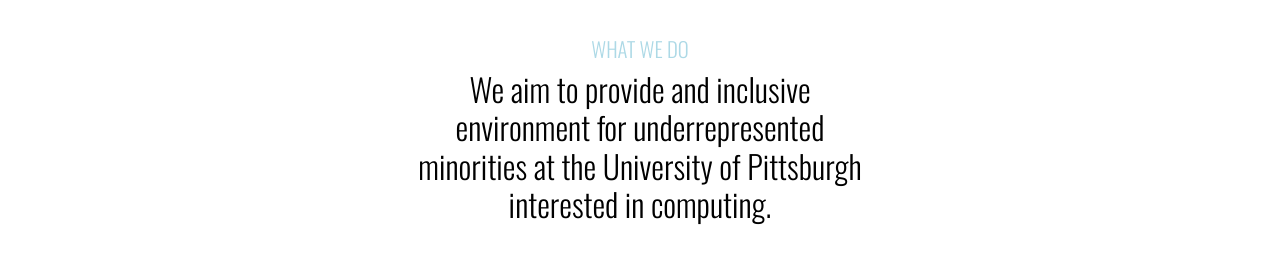
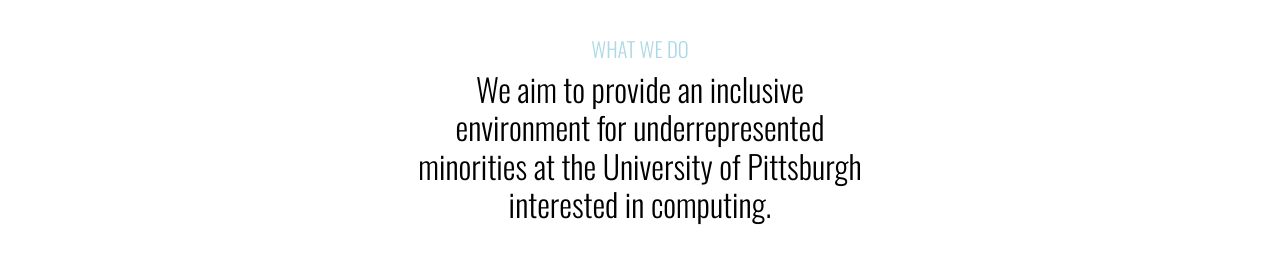
Before and after one commit to UMC-Pitt/UMC-Website, a plain HTML site: page index.html in a window 1280 px wide. Shown: the part 163-437 px from the top of the page. Drawn offline with nearby package versions, Linux system fonts and the light colour scheme; files whose address does not match are found by name; a web font is replaced by a local one.

Commit message:
another typo

```diff
--- a/index.html
+++ b/index.html
@@ -96,7 +96,7 @@
         <div class="row mb-5 justify-content-center text-center" style="margin-top: 7rem">
           <div class="col-lg-5">
               <h3 class="section-subtitle">What We Do</h3>
-              <h2 class="section-title mb-4 text-black">We aim to provide and inclusive environment for underrepresented minorities at the University of Pittsburgh interested in computing.</h2>
+              <h2 class="section-title mb-4 text-black">We aim to provide an inclusive environment for underrepresented minorities at the University of Pittsburgh interested in computing.</h2>
           </div>
         </div>
         <div class="row no-gutters" style="justify-content:center;">
```
